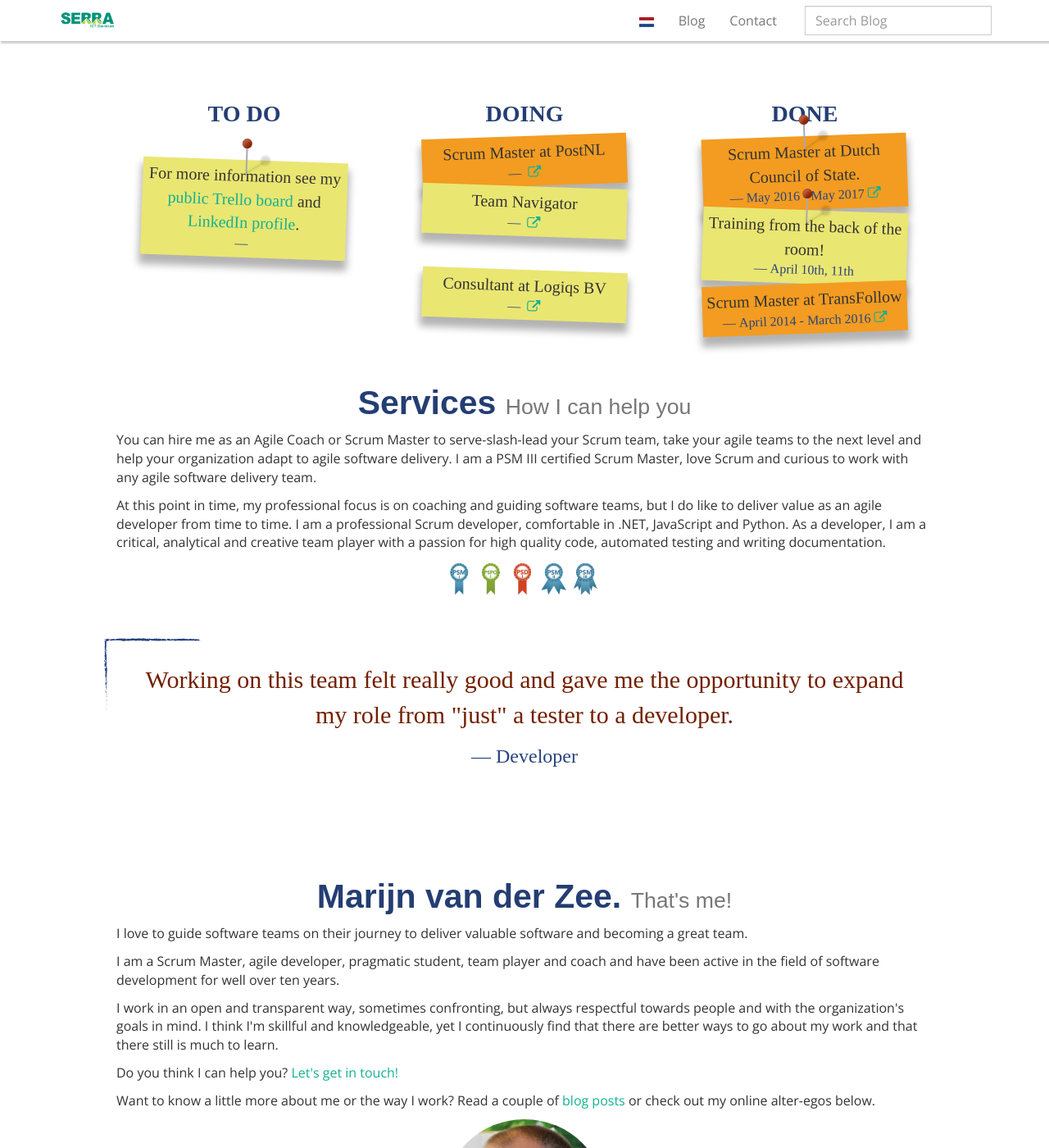
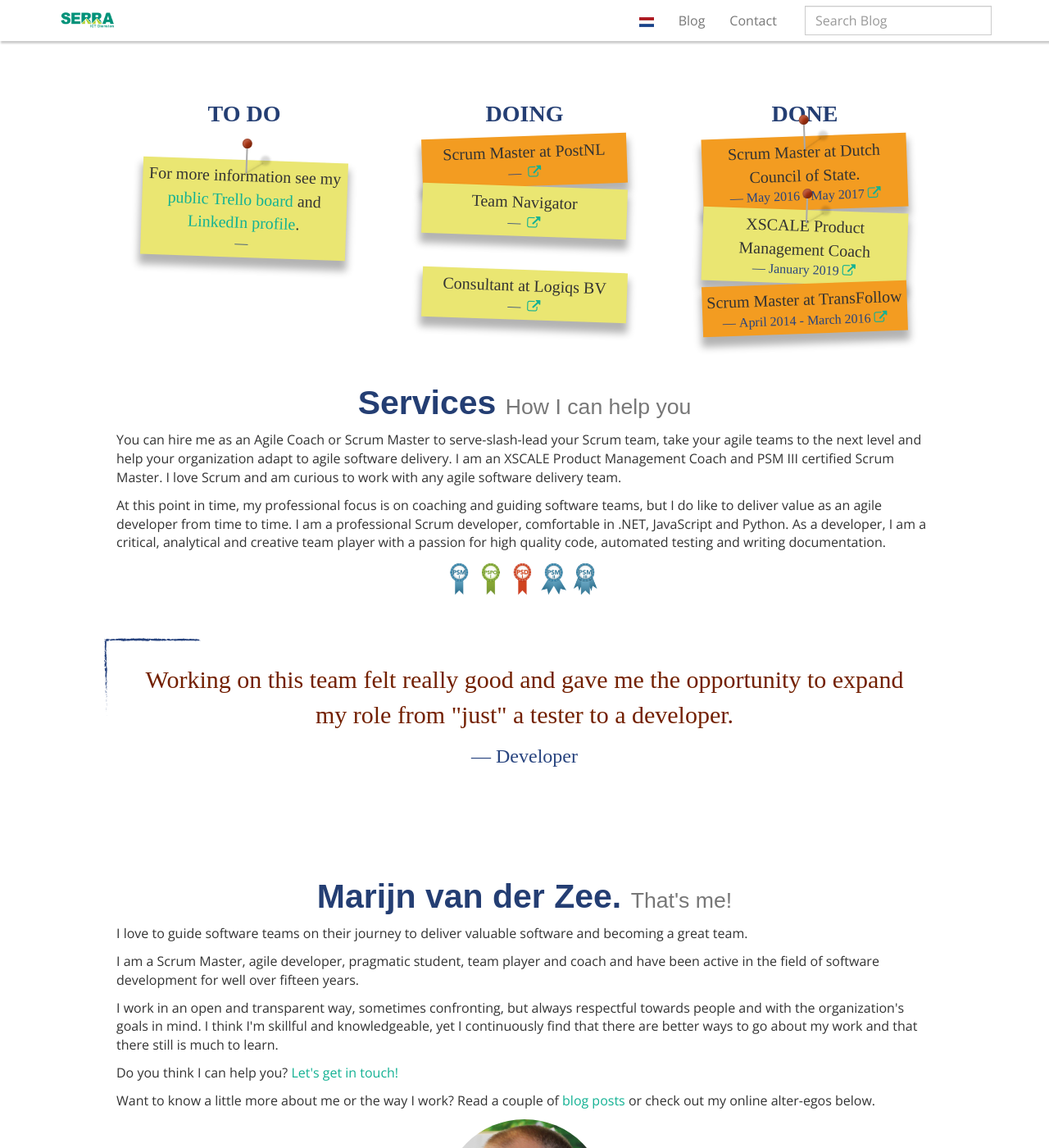
Before and after one commit to serraict/serraict.github.io, a Jekyll site: the page built from index.md, in a window 1280 px wide and 1400 px high, scrolled down 798 px. Shown: the whole window at 82% size. Built offline with Jekyll 4.4.1, drawn with Linux system fonts in a browser that asks for light colours; nearby versions of some CDN libraries; some web fonts are replaced.

Commit message:
Add reference to XSCALE XPM

```diff
--- a/_includes/board.html
+++ b/_includes/board.html
@@ -52,8 +52,10 @@
 
         <blockquote class="note note-yellow">
             <i class="pin"> </i>
-            Training from the back of the room!
-            <p>April 10th, 11th</p>
+            XSCALE Product Management Coach
+            <p>January 2019
+                {% include ext-link.html href="https://www.linkedin.com/feed/update/urn:li:activity:6488224194688577536" %}
+            </p>
         </blockquote>
 
         <blockquote class="note note-orange">
--- a/index.md
+++ b/index.md
@@ -144,8 +144,9 @@
     to serve-slash-lead your Scrum team,
     take your agile teams to the next level
     and help your organization adapt to agile software delivery.
-    I am a PSM III certified Scrum Master, love Scrum
-    and curious to work with any agile software delivery team.
+    I am an XSCALE Product Management Coach
+    and PSM III certified Scrum Master. I love Scrum
+    and am curious to work with any agile software delivery team.
   </p>
   <p>
     At this point in time, my professional focus
@@ -194,7 +195,7 @@
     I love to guide software teams on their journey to deliver valuable software and becoming a great team.
   </p>
   <p>
-    I am a Scrum Master, agile developer, pragmatic student, team player and coach and have been active in the field of software development for well over ten years.
+    I am a Scrum Master, agile developer, pragmatic student, team player and coach and have been active in the field of software development for well over fifteen years.
   </p>
   <p>
     I work in an open and transparent way,
```
Also changed, not shown: index-nl.md (+3 -2 lines).
